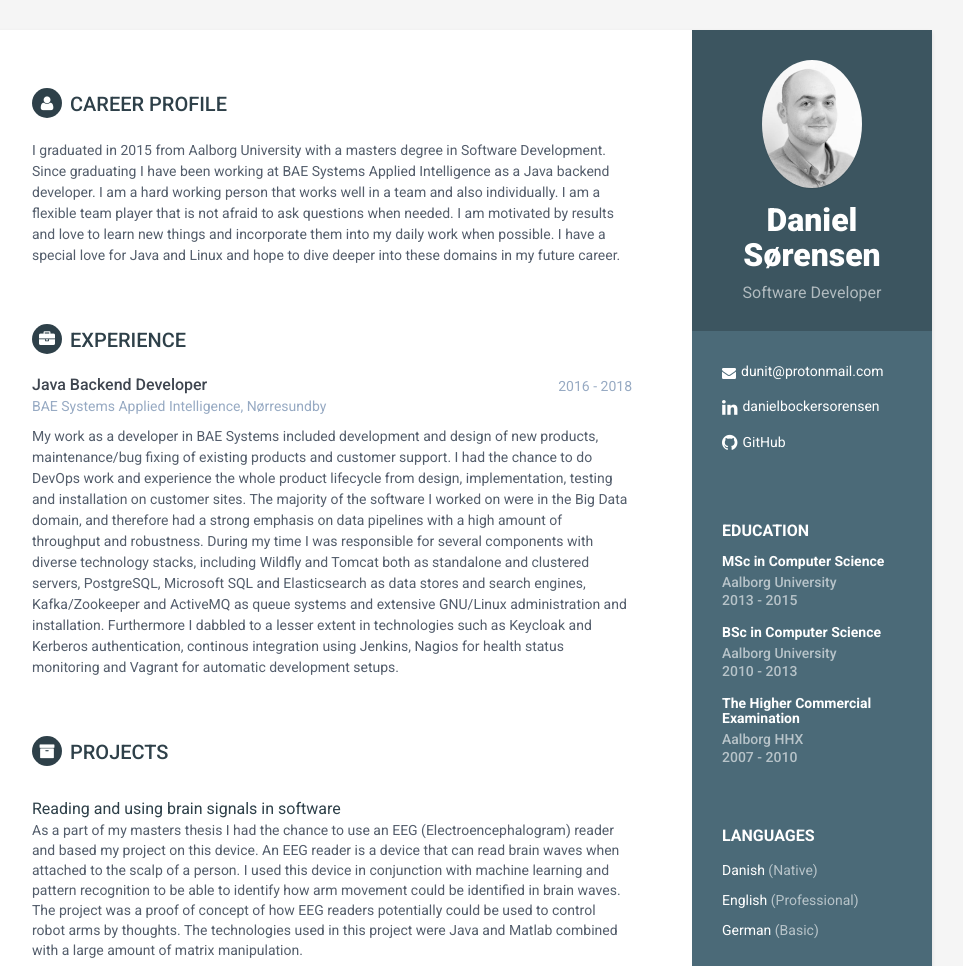
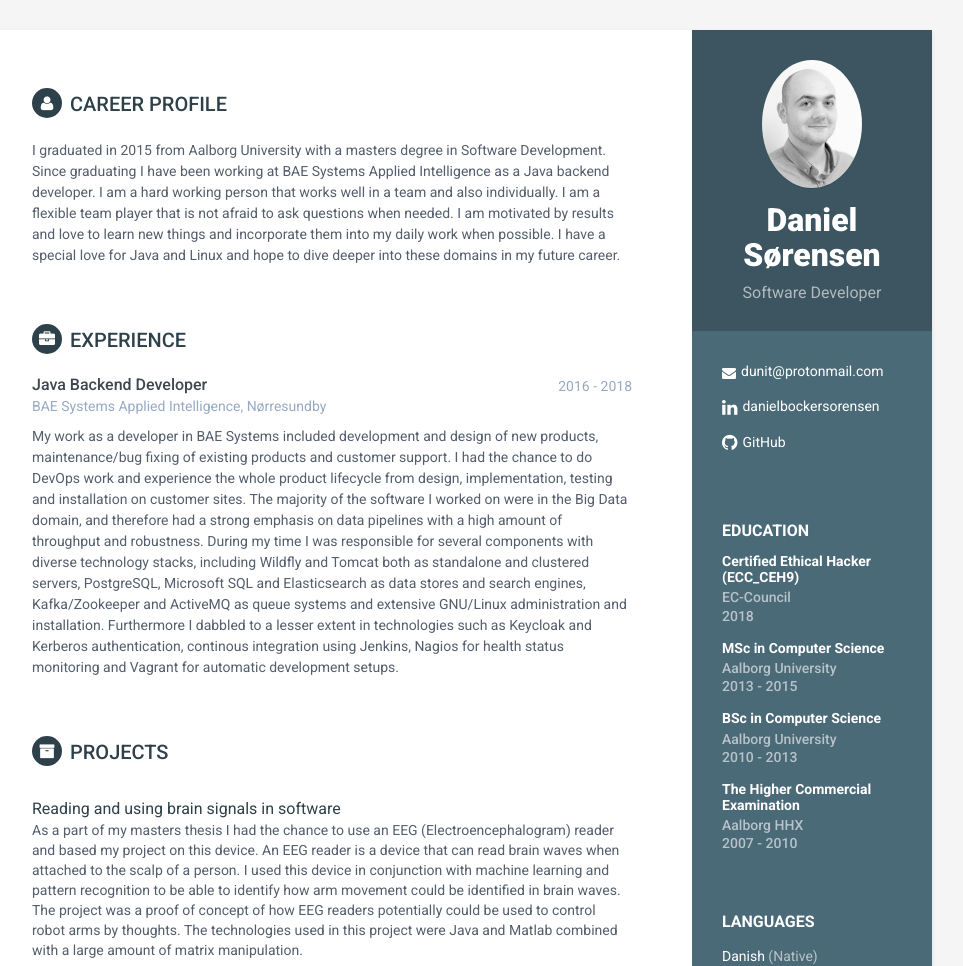
Before and after one commit to dunitgit/Web-CV, a Jekyll site: the page built from index.html, in a window 1280 px wide, cut to the strip 0-966 px from the top of the page. Shown: the whole strip, without its empty margins (188-1151 px from the left). Built offline with Jekyll 4.4.1, drawn with Linux system fonts in a browser that asks for light colours.

Commit message:
CEH added to education

```diff
--- a/_data/educations.yml
+++ b/_data/educations.yml
@@ -1,3 +1,7 @@
+- education:
+  degree: Certified Ethical Hacker (ECC_CEH9)
+  university: EC-Council
+  time: 2018
 - education:
   degree: MSc in Computer Science
   university: Aalborg University
```
